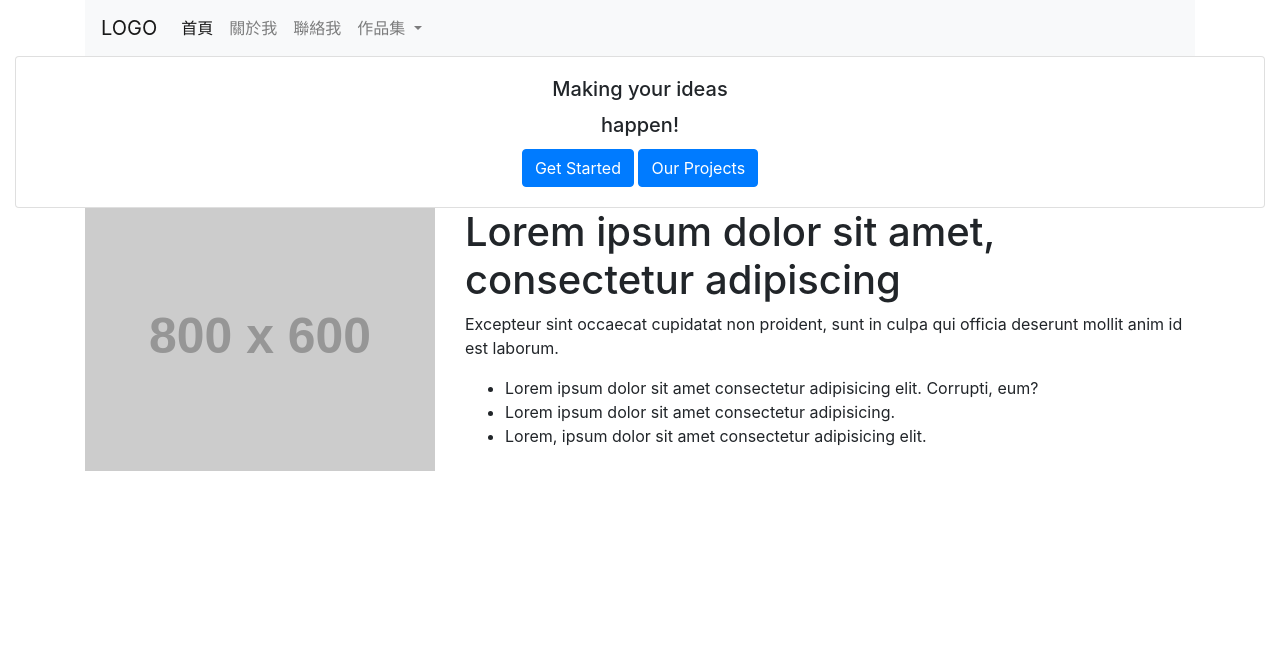
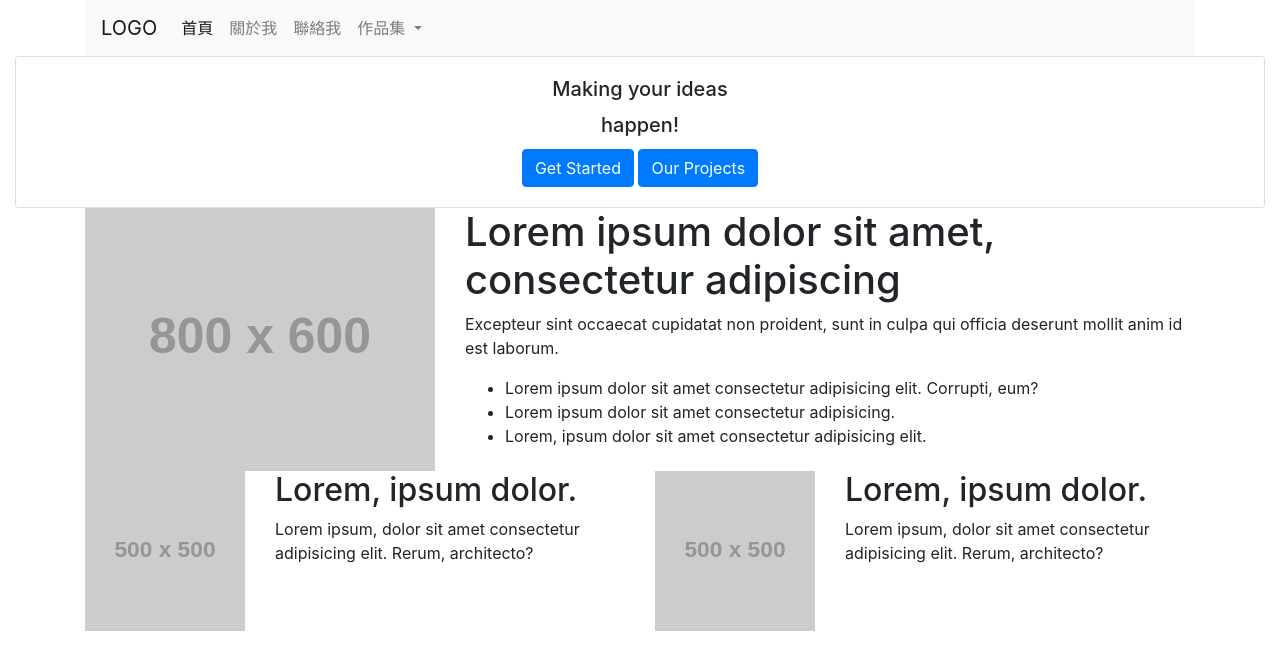
Before and after one commit to KID421/BootstrapWeb, a plain HTML site: page index.html in a window 1280 px wide. Drawn offline with nearby package versions, Linux system fonts and the light colour scheme; placeholder pictures from the web are drawn by us.

Commit message:
網格系統

```diff
--- a/index.html
+++ b/index.html
@@ -65,7 +65,8 @@
             </div>
             <div class="col-md-12 col-lg-8">
                 <h1>Lorem ipsum dolor sit amet, consectetur adipiscing</h1>
-                <p>Excepteur sint occaecat cupidatat non proident, sunt in culpa qui officia deserunt mollit anim id est laborum.</p>
+                <p>Excepteur sint occaecat cupidatat non proident, sunt in culpa qui officia deserunt mollit anim id est
+                    laborum.</p>
                 <ul>
                     <li>Lorem ipsum dolor sit amet consectetur adipisicing elit. Corrupti, eum?</li>
                     <li>Lorem ipsum dolor sit amet consectetur adipisicing.</li>
@@ -73,6 +74,32 @@
                 </ul>
             </div>
         </div>
+
+        <div class="row">
+            <div class="col-md-12 col-lg-6">
+                <div class="row">
+                    <div class="col-sm-12 col-md-4">
+                        <img src="https://fakeimg.pl/500x500/666666/" class="img-fluid">
+                    </div>
+                    <div class="col-sm-12 col-md-8">
+                        <h2>Lorem, ipsum dolor.</h2>
+                        <p>Lorem ipsum, dolor sit amet consectetur adipisicing elit. Rerum, architecto?</p>
+                    </div>
+                </div>
+            </div>
+            <div class="col-md-12 col-lg-6">
+                <div class="row">
+                    <div class="col-sm-12 col-md-4">
+                        <img src="https://fakeimg.pl/500x500/666666/" class="img-fluid">
+                    </div>
+                    <div class="col-sm-12 col-md-8">
+                        <h2>Lorem, ipsum dolor.</h2>
+                        <p>Lorem ipsum, dolor sit amet consectetur adipisicing elit. Rerum, architecto?</p>
+                    </div>
+                </div>
+            </div>
+        </div>
+
     </div>
 
 
```
